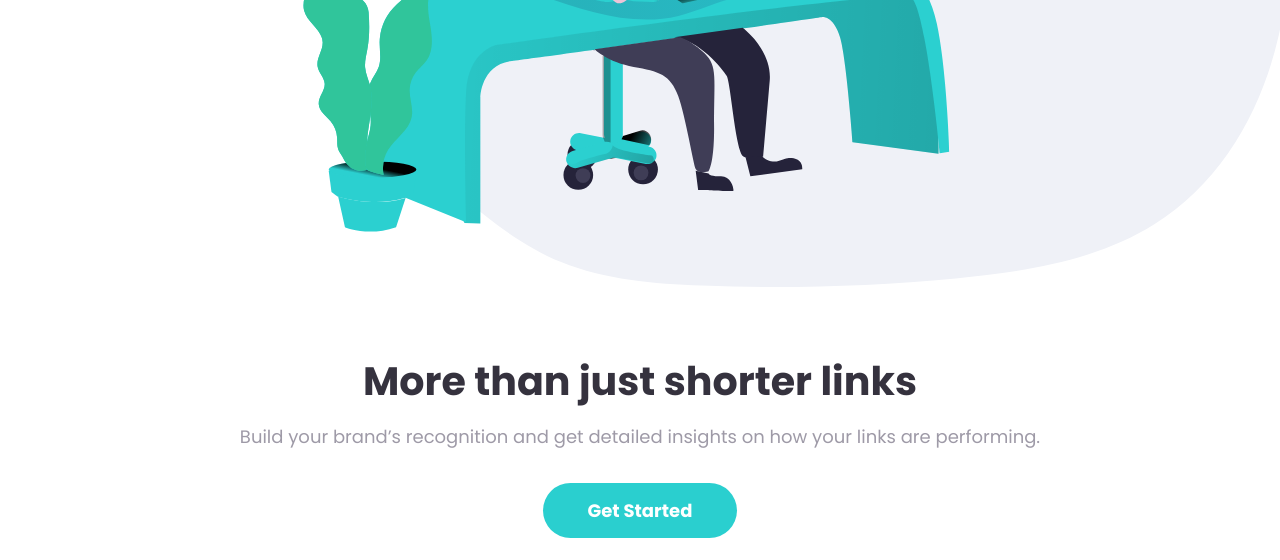
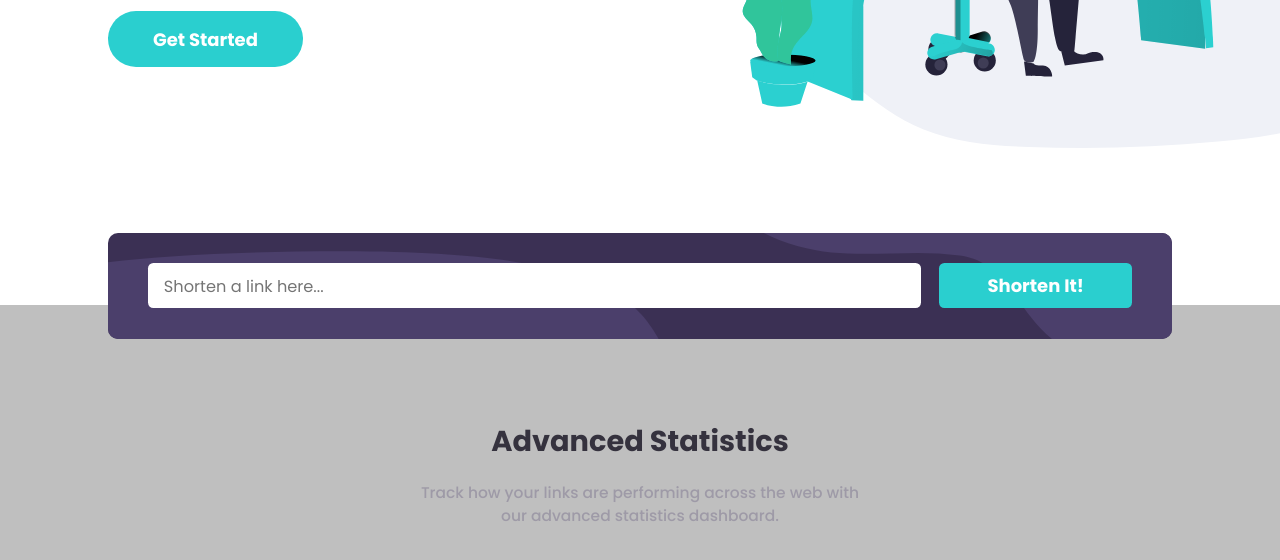
Before and after one commit to Jon-tim/Shortly-App, a plain HTML site: page index.html in a window 1280 px wide. Shown: the part 472-1032 px from the top of the page. Drawn offline with Linux system fonts and the light colour scheme.

Commit message:
worked on media queries

```diff
--- a/src/style.css
+++ b/src/style.css
@@ -32,7 +32,7 @@ main {
 
 nav {
   position: relative;
-  margin: 2rem 1rem 1rem;
+  padding: 2rem 1rem 1rem;
   display: flex;
   align-items: center;
   justify-content: space-between;
@@ -316,6 +316,8 @@ span {
   align-items: center;
   text-align: center;
   gap: 0.5rem;
+  width: 100%;
+  max-width: 460px;
 }
 
 .featured .feat-head h2 {
@@ -344,6 +346,7 @@ span {
   align-items: center;
   flex-direction: column;
   gap: 1rem;
+  /* max-width: 400px; */
 }
 .feats-cards h4 {
   font-size: 1.24rem;
@@ -489,13 +492,14 @@ a {
   }
 
   footer {
-    padding: 3rem 0;
+    padding: 3rem 1rem;
   }
 
   .footer-content {
-    justify-content: center;
+    justify-content: space-between;
     flex-direction: row;
     align-items: flex-start;
+    gap: 2rem;
   }
 
   footer section div {
@@ -518,3 +522,47 @@ a {
     align-items: flex-start;
   }
 }
+
+@media only screen and (min-width: 1024px) {
+  nav,
+  .footer-content,
+  .content-holder {
+    margin: 0 auto;
+    max-width: 1100px;
+  }
+
+  .hero-page {
+    margin: 0 auto;
+    margin-top: 2rem;
+    flex-direction: row-reverse;
+    align-items: center;
+    gap: 2rem;
+    margin-bottom: 150px;
+    max-width: 1100px;
+  }
+
+  .hero-page div:nth-child(1) img {
+    width: 150%;
+    position: relative;
+    right: -30px;
+  }
+
+  .hero-page article {
+    align-items: flex-start;
+    gap: 0rem;
+    margin: 1rem;
+  }
+
+  .hero-page article h1 {
+    max-width: 800px;
+    font-size: 3.8rem;
+    text-align: left;
+    line-height: 5rem;
+  }
+
+  .hero-page article p {
+    max-width: 600px;
+    text-align: left;
+    font-size: 1.2rem;
+  }
+}
```
